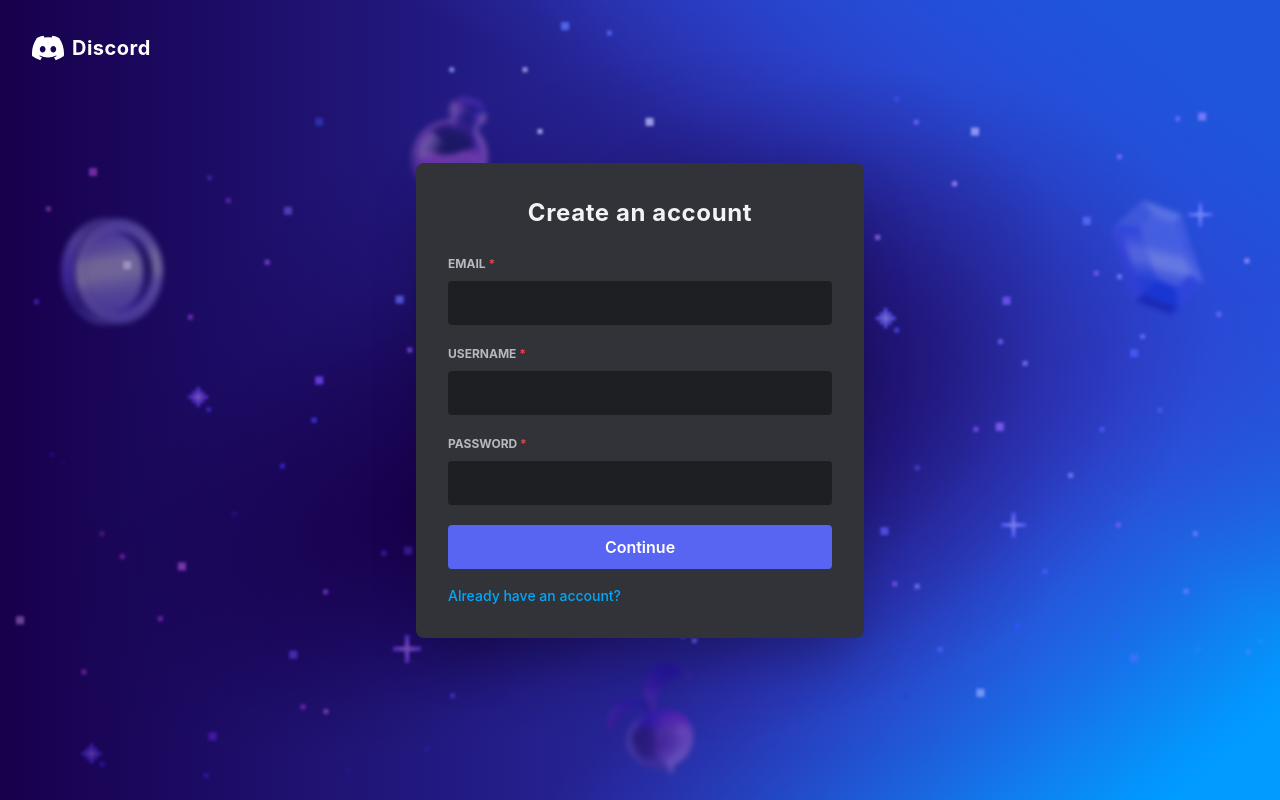
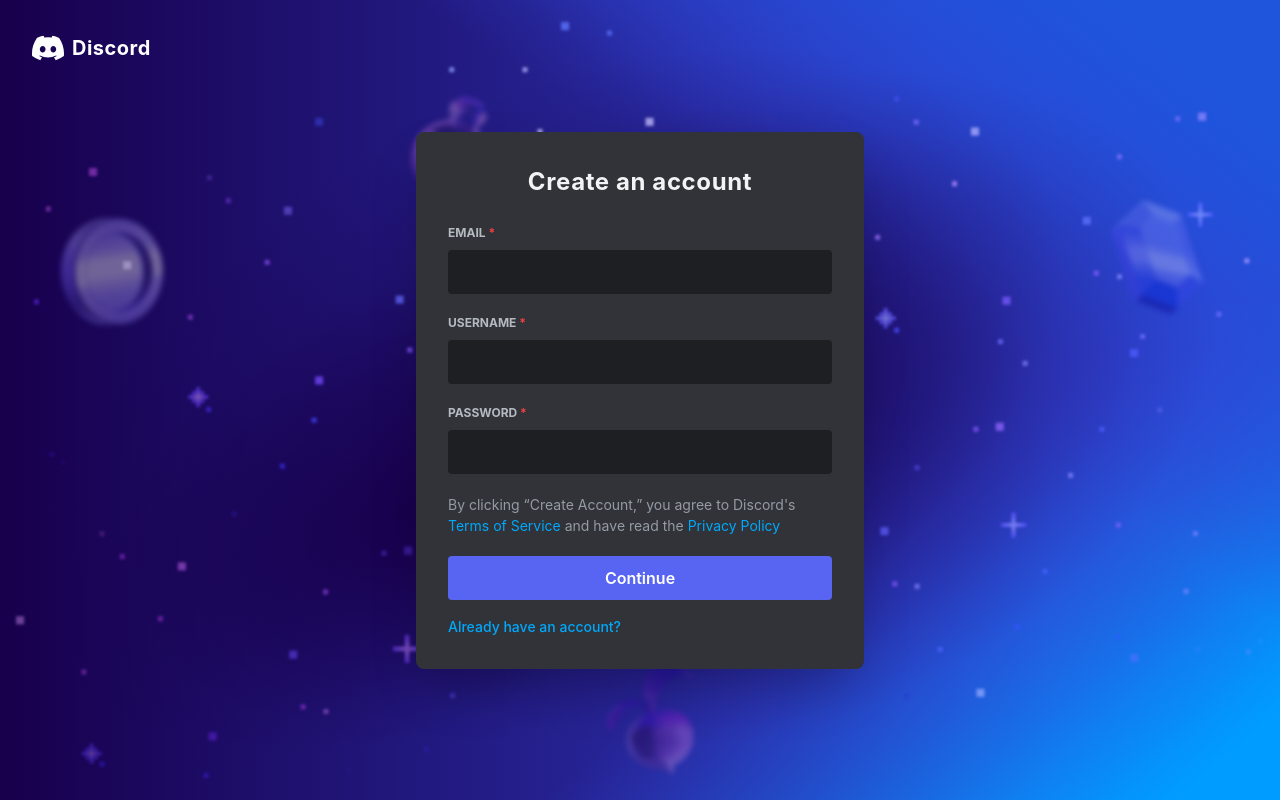
Before and after one commit to Charanraju18/discord-hackathon, a React (Vite) app in the folder frontend/: page /register in a window 1280 px wide. Built offline with nearby package versions, Linux system fonts and the light colour scheme.

Commit message:
feat: add terms of service and privacy policy links to registration page

```diff
--- a/frontend/src/pages/Register.tsx
+++ b/frontend/src/pages/Register.tsx
@@ -99,6 +99,12 @@
               required
             />
           </div>
+          <div className='mt-2 text-[14px] text-[#949ba4]'>
+            By clicking “Create Account,” you agree to Discord's
+            <a className="anchor_edefb8 anchorUnderlineOnHover_edefb8 text-[#00a8fc]" href="//discord.com/terms" target="_blank"> Terms of Service </a>
+            and have read the
+            <a className="anchor_edefb8 anchorUnderlineOnHover_edefb8 text-[#00a8fc]" href="//discord.com/privacy" target="_blank"> Privacy Policy </a>
+          </div>
           <button
             type="submit"
             disabled={isLoading}
@@ -111,7 +117,6 @@
             )}
           </button>
         </form>
-
         <div className="mt-4 text-[14px] text-[#949ba4]">
           <Link to="/login" className="text-[#00a8fc] hover:underline font-medium">
             Already have an account?
```
